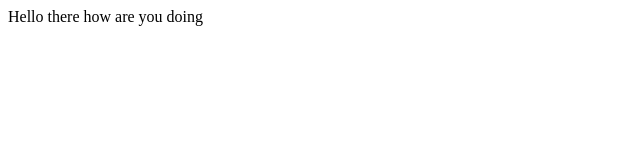
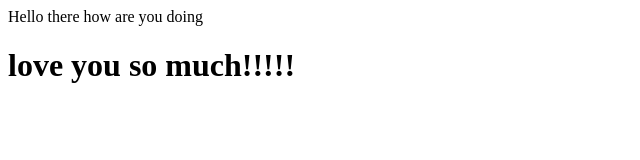
Before and after one commit to Fatu12/ProctArgoPractice, a plain HTML site: page index.html in a window 1280 px wide. Shown: the whole page, without its empty margins (0-640 px from the left). Drawn offline with Linux system fonts and the light colour scheme.

Commit message:
chage has be change

```diff
--- a/index.html
+++ b/index.html
@@ -9,6 +9,8 @@
 
     <body>
         <h> Hello there how are you doing</h>
+        <h1>love you so much!!!!!</h1>
+
     </body>
 
 </html>
```
